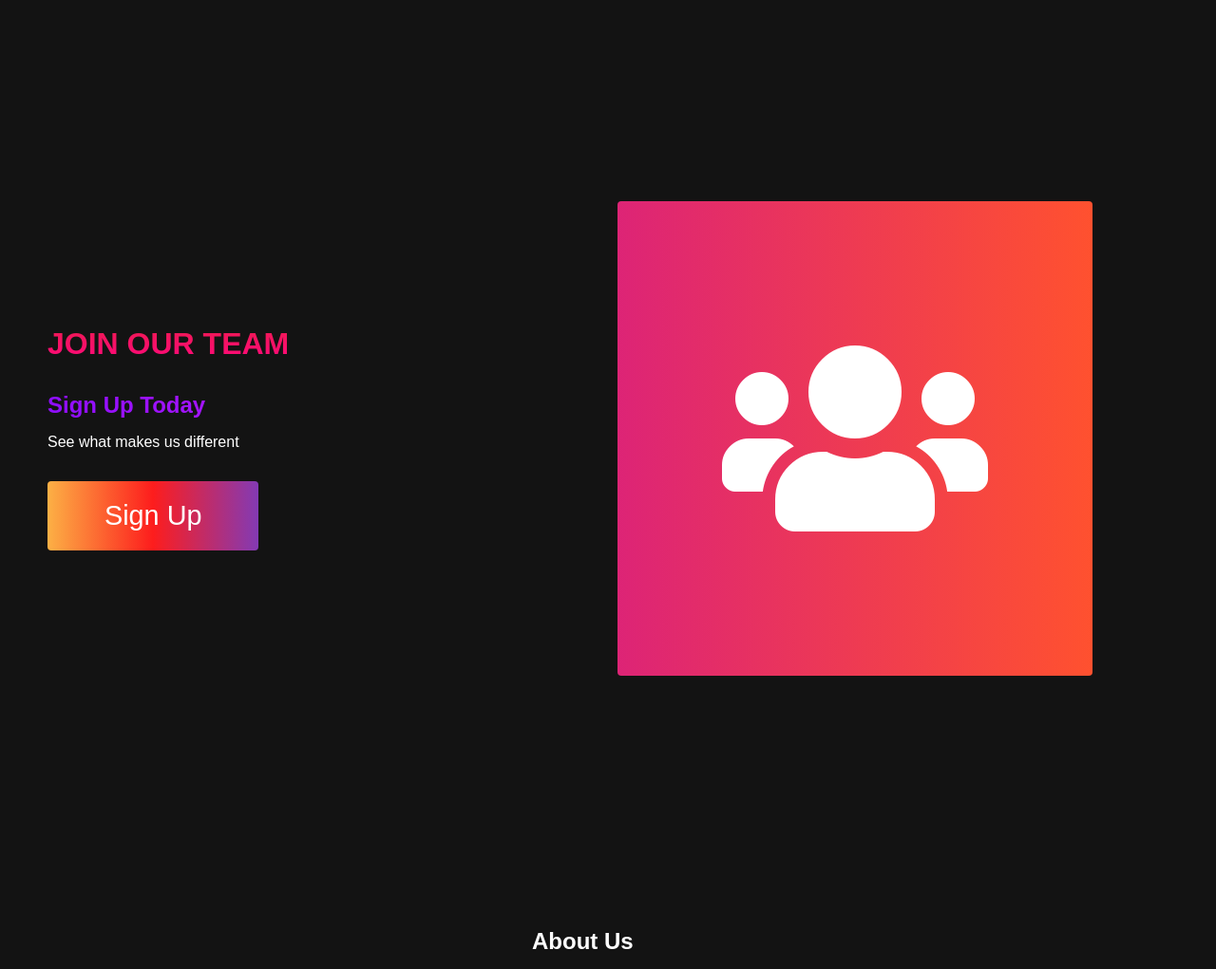
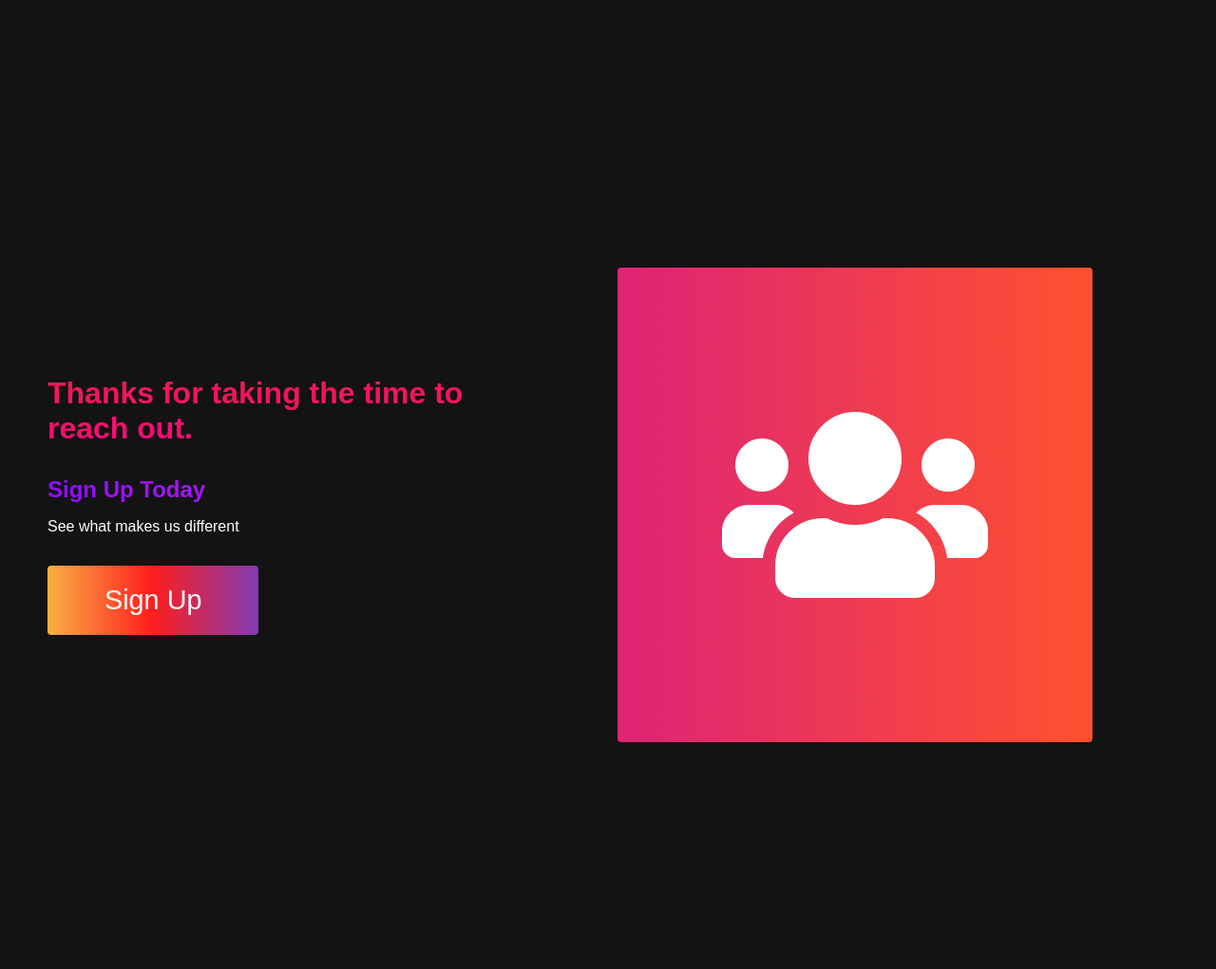
Before and after one commit to dslguo/DG-Website-JS, a PHP site: page / in a window 1280 px wide. Shown: the part 3120-4141 px from the top of the page at 95% size. Run offline with PHP 8.4, Linux system fonts and the light colour scheme.

Commit message:
Say Hello and reachout section
change margin of reachout section img

```diff
--- a/index.html
+++ b/index.html
@@ -38,7 +38,7 @@
             >
           </li>
           <li class="navbar__btn">
-            <a href="#sign-up" class="button" id="signup">Sign Up</a>
+            <a href="#sign-up" class="button" id="signup">Say Hello</a>
           </li>
         </ul>
       </div>
@@ -120,7 +120,7 @@
     <div class="main" id="sign-up">
       <div class="main__container">
         <div class="main__content">
-          <h1>Join Our Team</h1>
+          <h1 id="reachout">Thanks for taking the time to reach out.</h1>
           <h2>Sign Up Today</h2>
           <p>See what makes us different</p>
           <button class="main__btn"><a href="#">Sign Up</a></button>
--- a/styles.css
+++ b/styles.css
@@ -316,7 +316,7 @@
   -moz-background-clip: text;
   -webkit-text-fill-color: transparent;
   -moz-text-fill-color: transparent;
-  text-transform: uppercase;
+  /* text-transform: uppercase; */
   margin-bottom: 32px;
 }
 
@@ -441,6 +441,7 @@
 }
 
 #card-2 {
+  margin: 80px;
   background: #ff512f;
   /* copy pasted from from uigradients.com */
   background: -webkit-linear-gradient(to right, #dd2476, #ff512f);
@@ -519,7 +520,7 @@
   }
 }
 
-/* Services Section */
+/* My Projects Section */
 .services {
   background: #131313;
   display: flex;
@@ -654,6 +655,10 @@
   }
 }
 
+/* Say Hello Section */
+#reachout {
+}
+
 /* Footer CSS */
 .footer__container {
   background-color: #131313;
```
